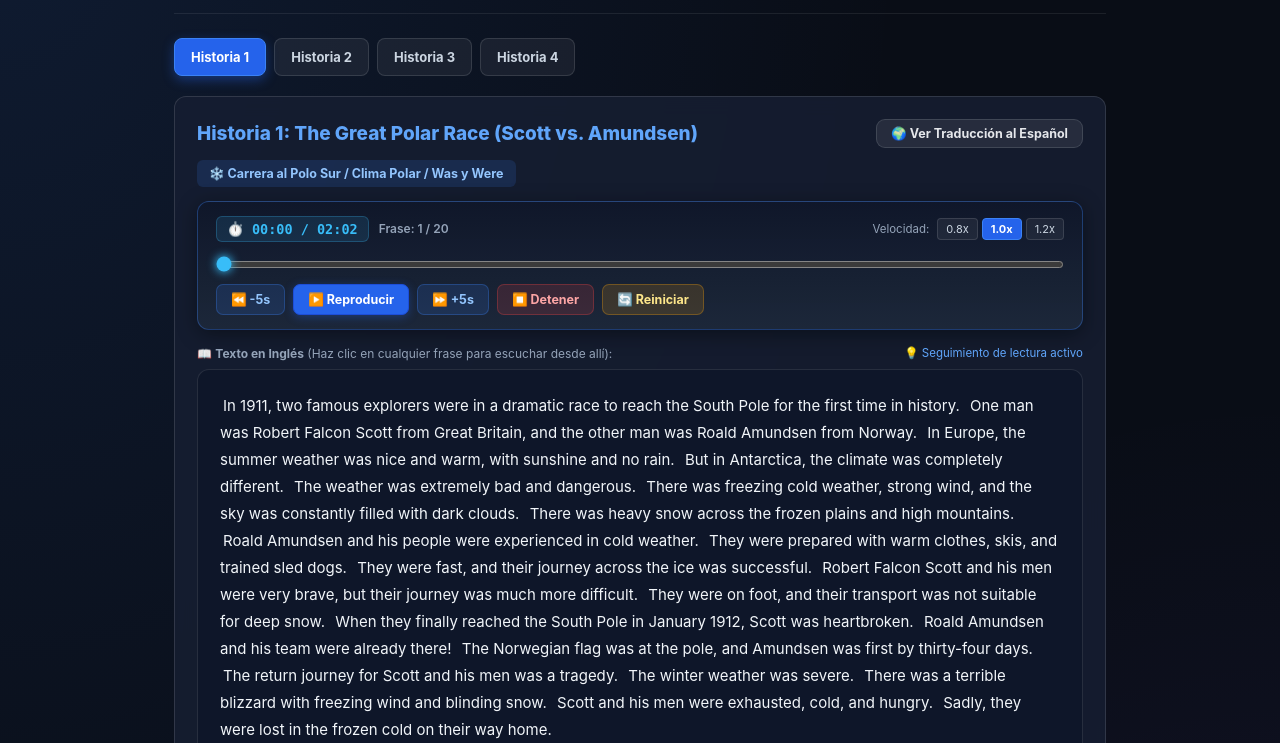
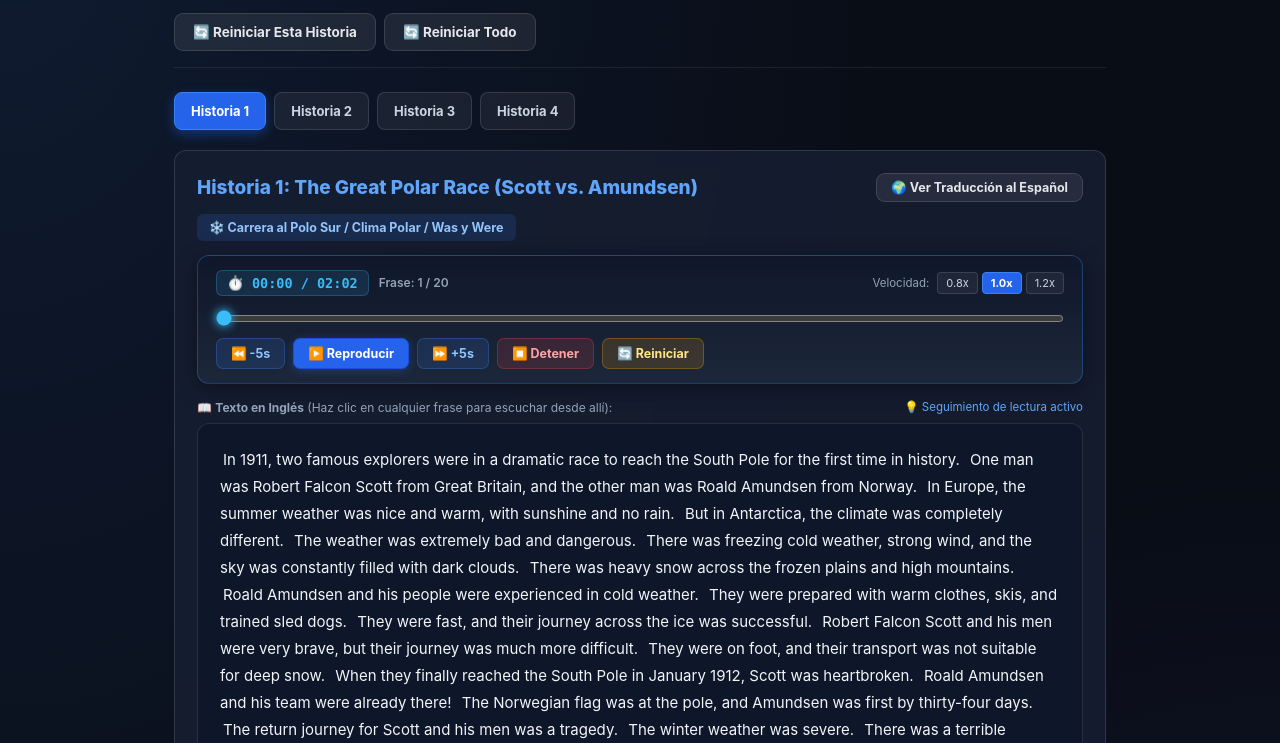
Before and after one commit to vickotoAguilera/eva-3-de-ingles, a plain HTML site: page app/modulos/mod_02_stories.html in a window 1280 px wide. Shown: the part 101-844 px from the top of the page. Drawn offline with Linux system fonts and the light colour scheme.

Commit message:
feat(stories): agregar botones para reiniciar preguntas de cada historia o de todas las historias

```diff
--- a/app/modulos/mod_02_stories.html
+++ b/app/modulos/mod_02_stories.html
@@ -50,6 +50,10 @@
     <div>
       <h1>📖 7.2 READING & GRAMMAR: 4 Historias en Pasado Simple</h1>
       <p>Lee cada historia completa en inglés estilo prueba de comprensión y responde las preguntas de gramática (was, were, verbos regulares/irregulares y clima). Incluye audio nativo y traducción al español.</p>
+    </div>
+    <div style="display:flex; gap:8px; flex-wrap:wrap; align-items:center;">
+      <button class="btn btn-secondary" onclick="resetCurrentStory()" title="Borrar respuestas marcadas de esta historia">🔄 Reiniciar Esta Historia</button>
+      <button class="btn btn-secondary" onclick="resetAllStories()" title="Borrar respuestas marcadas de todas las historias">🔄 Reiniciar Todo</button>
     </div>
   </div>
 
@@ -399,11 +403,25 @@
           </div>
         </div>
 
-        <h3 style="color:#93c5fd; font-size:17px; font-weight:800; margin-bottom:14px;">
-          ✍️ Preguntas de Gramática y Comprensión de la Historia:
-        </h3>
+        <div style="display:flex; justify-content:space-between; align-items:center; flex-wrap:wrap; gap:10px; margin-bottom:14px;">
+          <h3 style="color:#93c5fd; font-size:17px; font-weight:800; margin:0;">
+            ✍️ Preguntas de Gramática y Comprensión de la Historia:
+          </h3>
+          <button class="btn btn-secondary" style="font-size:12px; padding:5px 12px;" onclick="resetCurrentStory()">
+            🔄 Reiniciar Esta Historia
+          </button>
+        </div>
 
         ${questionsHtml}
+
+        <div style="display:flex; gap:12px; margin-top:20px; margin-bottom:30px; flex-wrap:wrap;">
+          <button class="btn btn-primary" style="padding:10px 20px; font-weight:700;" onclick="resetCurrentStory()">
+            🔄 Reiniciar Preguntas de Esta Historia
+          </button>
+          <button class="btn btn-secondary" style="padding:10px 18px;" onclick="resetAllStories()">
+            🔄 Reiniciar las 4 Historias
+          </button>
+        </div>
       `;
 
       // Inicializar el reproductor con línea de tiempo interactiva
@@ -487,6 +505,22 @@
       }
     }
 
+    function resetCurrentStory() {
+      const s = stories.find(x => x.id === activeStoryId);
+      if (!s) return;
+      s.questions.forEach(q => {
+        delete savedStoryChoices[q.id];
+      });
+      LocalDB.saveModule('mod2_stories', savedStoryChoices);
+      renderCurrentStory();
+    }
+
+    function resetAllStories() {
+      savedStoryChoices = {};
+      LocalDB.saveModule('mod2_stories', {});
+      renderCurrentStory();
+    }
+
     onDOMReady( initStories);
   </script>
 </body>
```
